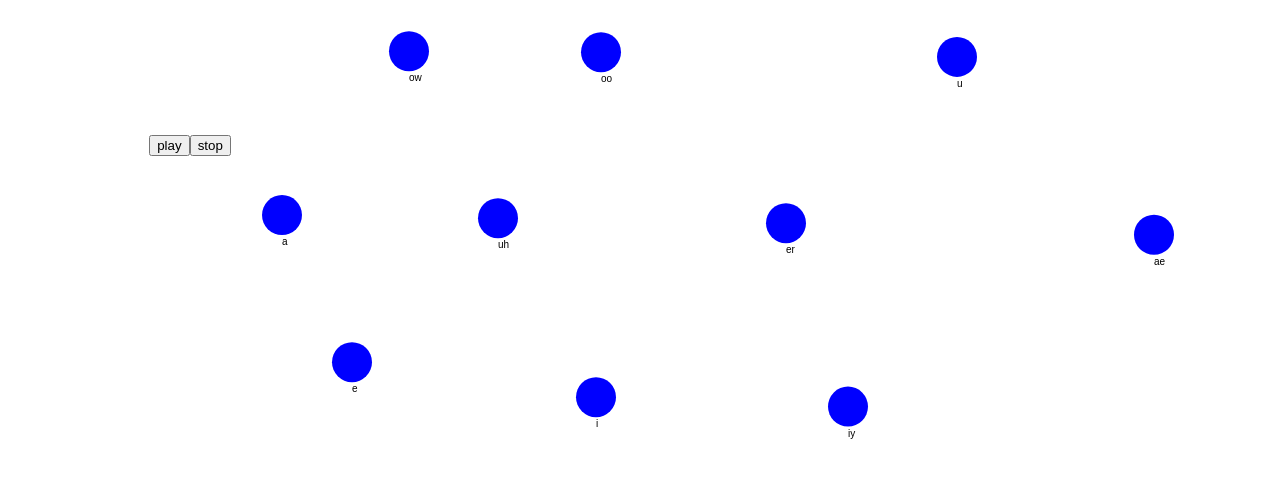
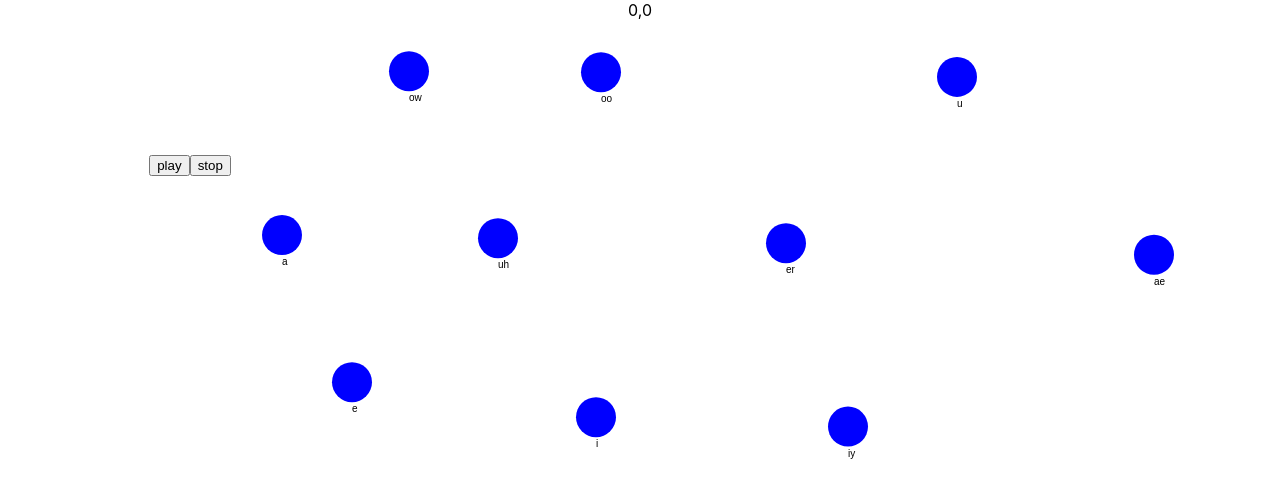
Before and after one commit to karen-pal/pharynx, a React (Create React App) app: page / in a window 1280 px wide. Shown: the top 498 px of the page. Built offline with nearby package versions, Linux system fonts and the light colour scheme.

Commit message:
implementar un coso para saber posicion del mouse y guardarla en el estado: rompe el reproductor y el canvas por alguna razon. lo voy a sacar

```diff
--- a/src/App.js
+++ b/src/App.js
@@ -5,6 +5,7 @@ import Vowel from './Vowel';
 
 import React, { Suspense, useRef, useEffect, useState } from "react";
 function App() {
+  const [mousePosition, setMousePosition] = useState({x:0,y:0});
   const synth = new Tone.MembraneSynth().toDestination();
   const filtf1 = new Tone.BiquadFilter({
     frequency: 490,
@@ -39,9 +40,10 @@ function App() {
   const play = () => { osc.toDestination().start();noi.toDestination().start();}
   const stop = () => { osc.toDestination().stop();noi.toDestination().stop();}
   const vowels = [];
-
+  const mouseMove = (e) => {setMousePosition({x:e.clientX - e.target.offsetTop, y:e.clientY - e.target.offsetTop})}
   return (
-    <div className="App" id='wrapper'>
+    <div className="App" id='wrapper' onMouseMove={(e) =>mouseMove(e)}>
+      <div> {mousePosition.x+","+mousePosition.y}</div>
       <button id='play-button' onClick={play}>play</button>
       <button id='stop-button' onClick={stop}>stop</button>
       <Vowel f1={570} f2={840} f3={2410} name={"ow"}/>
```
